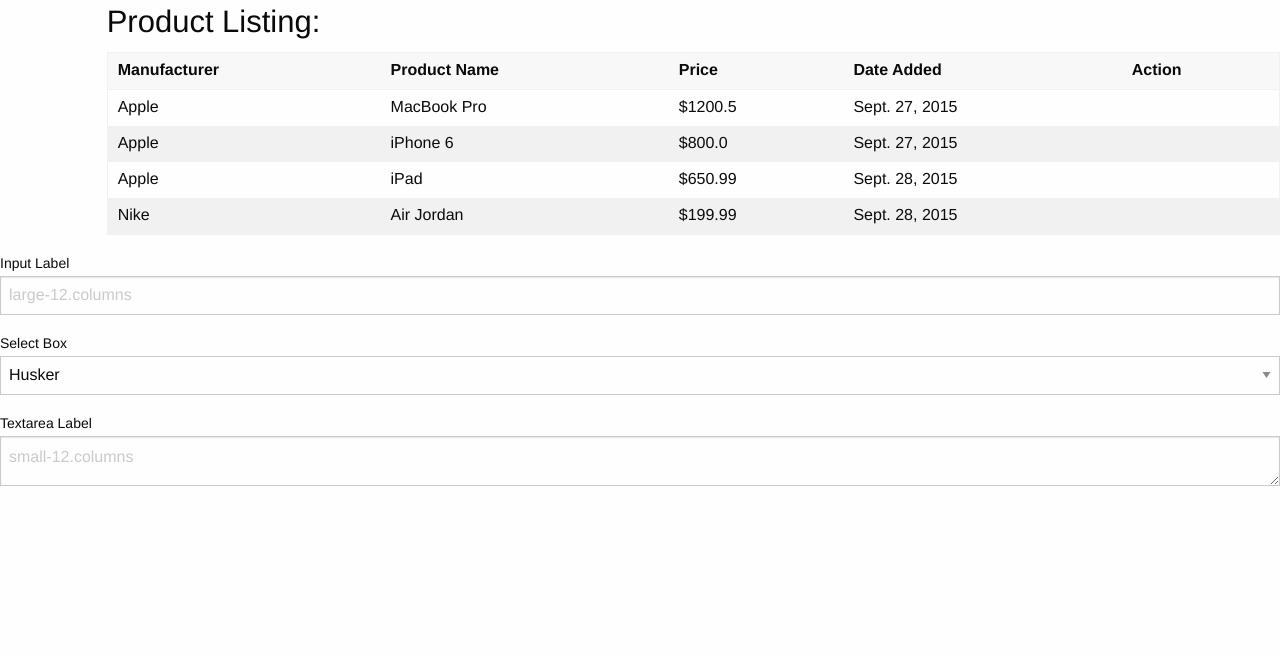
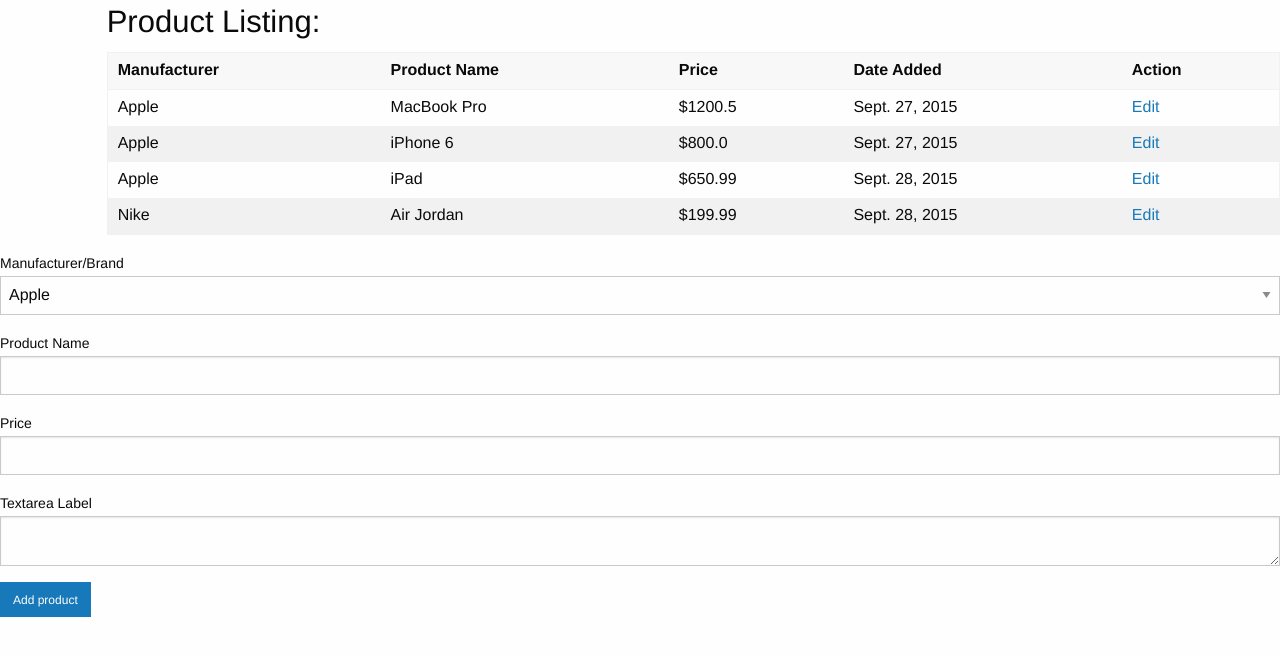
Before and after one commit to christ-huytran/Product-Catalog, a Django app: page /products/ in a window 1280 px wide. Shown: the part 123-779 px from the top of the page. Run offline with Django 3.2, Linux system fonts and the light colour scheme; data comes from the database, SQL or seed files in the repository; both versions use the stored data as it was after the commit; some libraries are stand-ins or nearby versions.

Commit message:
users can add products

```diff
--- a/apps/product/templates/product/index.html
+++ b/apps/product/templates/product/index.html
@@ -42,7 +42,7 @@
 						<td>{{ product.product_name }}</td>
 						<td>${{ product.price }}</td>
 						<td>{{ product.date_added }}</td>
-						<td></td>
+						<td><a href="{% url 'show' product.id %}">Edit</a></td>
 					</tr>
 					{% endfor %}
 				</tbody>
@@ -52,31 +52,43 @@
 
 
 
-	<form>
+	<form action="{% url 'create' %}" method='post'>
+		{% csrf_token %}
 		<div class="row">
 			<div class="large-12 columns">
-				<label>Input Label
-				<input type="text" placeholder="large-12.columns" />
-				</label>
-			</div>
-		</div>
-		<div class="row">
-			<div class="large-12 columns">
-				<label>Select Box
-					<select>
-						<option value="husker">Husker</option>
-						<option value="starbuck">Starbuck</option>
-						<option value="hotdog">Hot Dog</option>
-						<option value="apollo">Apollo</option>
+				<label>Manufacturer/Brand
+					<select name='manufacturer'>
+						{% for m in manufacturers %}
+						<option value="{{ m.id }}">{{ m.manufacturer_name }}</option>
+						{% endfor %}
 					</select>
 				</label>
 			</div>
 		</div>
 		<div class="row">
 			<div class="large-12 columns">
+				<label>Product Name
+				<input type="text" name='product_name' />
+				</label>
+			</div>
+		</div>
+		<div class="row">
+			<div class="large-12 columns">
+				<label>Price
+				<input type="text" name='price' />
+				</label>
+			</div>
+		</div>
+		<div class="row">
+			<div class="large-12 columns">
 				<label>Textarea Label
-				<textarea placeholder="small-12.columns"></textarea>
+				<textarea></textarea>
 				</label>
+			</div>
+		</div>
+		<div class="row">
+			<div class="large-12 columns">
+				<input class="button small small-2" type="submit" value="Add product" />
 			</div>
 		</div>
 	</form>
--- a/apps/product/urls.py
+++ b/apps/product/urls.py
@@ -2,5 +2,6 @@
 from apps.product import views
 urlpatterns = patterns('',
 	url(r'^$', views.index, name='index'),
-	url(r'^(?P<product_id>\d+)/$', views.show, name='show')
+	url(r'^(?P<product_id>\d+)/$', views.show, name='show'),
+	url(r'^create$', views.create, name='create')
 )
--- a/apps/product/views.py
+++ b/apps/product/views.py
@@ -1,12 +1,20 @@
-from django.shortcuts import render
+from django.shortcuts import render, redirect
 from apps.product.models import Product, Manufacturer
 # Create your views here.
 def index(request):
 	products = Product.objects.all()
+	manufacturers = Manufacturer.objects.all()
 	context = {
-		'products': products
+		'products': products,
+		'manufacturers': manufacturers
 	}
 	return render(request, 'product/index.html', context)
 
 def show(request, product_id):
 	return render(request, 'product/show.html')
+
+def create(request):
+	manufacturer = Manufacturer.objects.get(id = request.POST['manufacturer'])
+	new_product = Product(manufacturer = manufacturer, product_name = request.POST['product_name'], price = request.POST['price'])
+	new_product.save()
+	return redirect('index')
```
Also changed, not shown: db.sqlite3.
